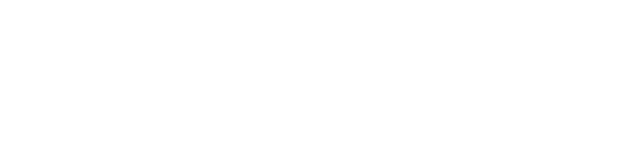
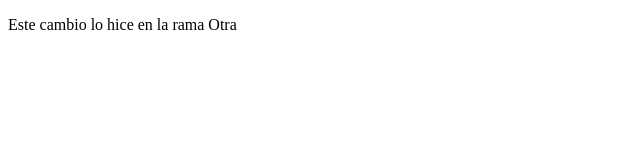
Before and after one commit to KariPrestegui/gitCurso, a plain HTML site: page index.html in a window 1280 px wide. Shown: the whole page, without its empty margins (0-640 px from the left). Drawn offline with Linux system fonts and the light colour scheme.

Commit message:
Modificando un archivo

```diff
--- a/index.html
+++ b/index.html
@@ -1,10 +1,13 @@
 <!DOCTYPE html>
 <html lang="en" dir="ltr">
-  <head>
+
+<head>
     <meta charset="utf-8">
-    <title>Primera página</title>
-  </head>
-  <body>
+    <title>Primera pagina</title>
+</head>
+<P>Este cambio lo hice en la rama Otra</P>
 
-  </body>
+<body>
+</body>
+
 </html>
```
